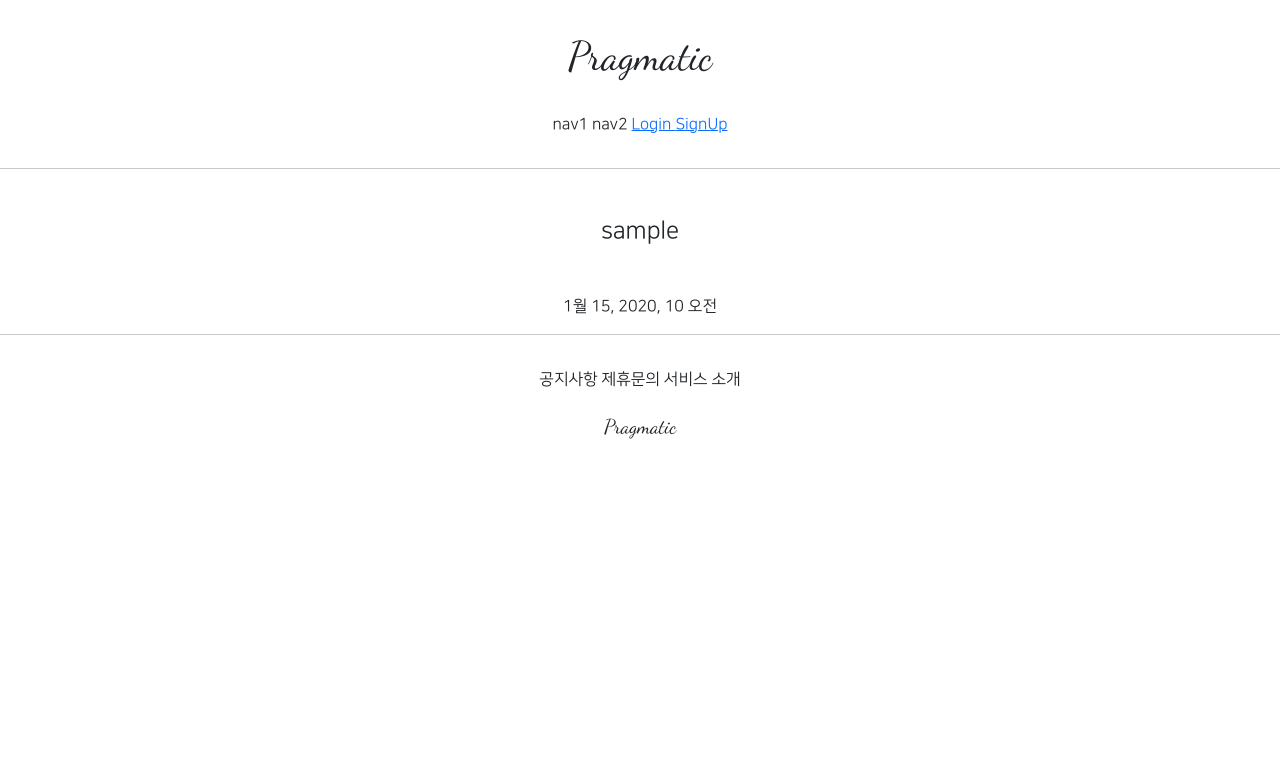
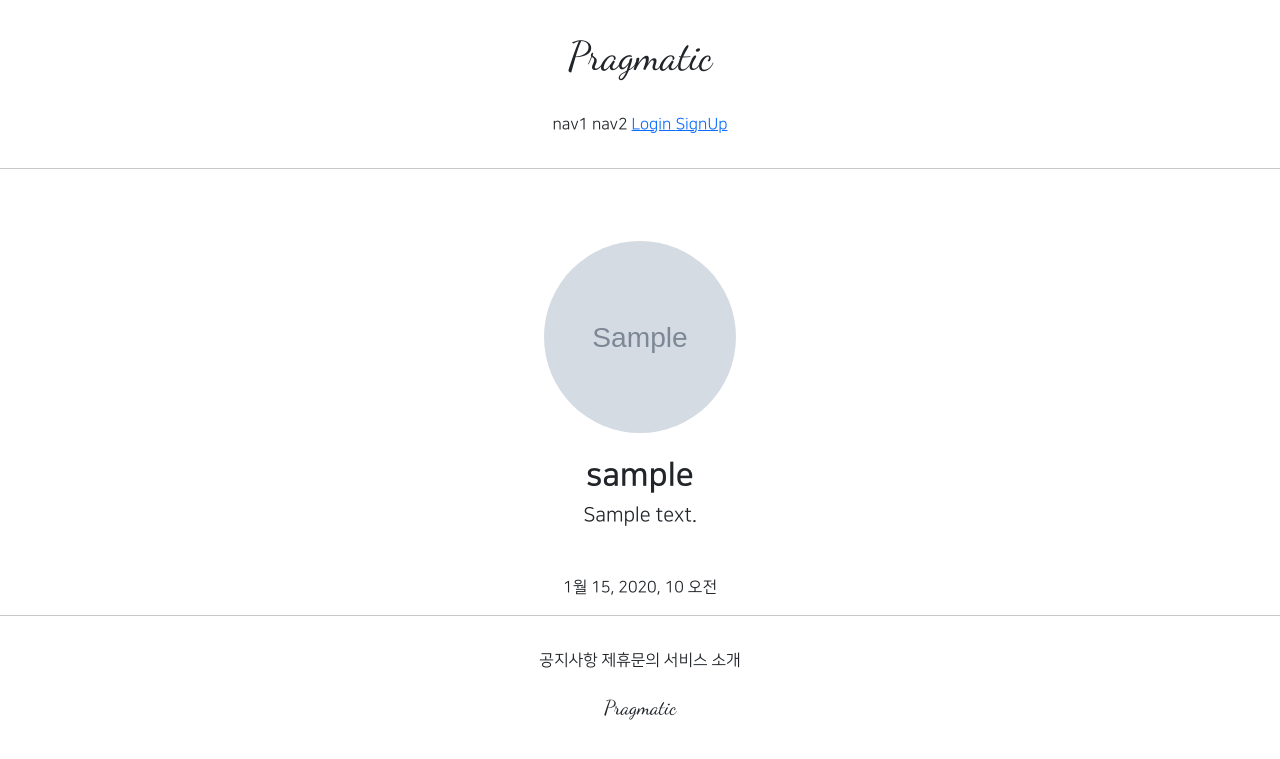
Before and after one commit to TTioTTi/gis_1ban, a Django app: page /accounts/detail/1 in a window 1280 px wide. Shown: the top 759 px of the page. Run offline with Django 3.2, Linux system fonts and the light colour scheme; tables that the repository leaves empty hold one stand-in row (values such as "Sample post"); grey boxes marked "Sample" are stand-in pictures; parts of the project's set-up code (start-up, migrations or seed data) failed here and were passed over; some libraries are stand-ins or nearby versions.

Commit message:
7/26 1ban class commit 4

```diff
--- a/accountapp/templates/accountapp/detail.html
+++ b/accountapp/templates/accountapp/detail.html
@@ -4,7 +4,19 @@
 
 <div class="text-center mw-500 m-auto">
     <div class="m-5">
-        <h4>{{ target_user.username }}</h4>
+        {% if target_user.profile %}
+            <img src="{{ target_user.profile.image.url }}"
+                 class="profile_image m-4"
+                 alt="profile image">
+            <h2 class="NNS_B">{{ target_user.profile.nickname }}</h2>
+            <h5>{{ target_user.profile.message }}</h5>
+        {% else %}
+        <h2 class="NNS_B">
+            <a href="{% url 'profileapp:create' %}">
+                Create Profile
+            </a>
+        </h2>
+        {% endif %}
     </div>
     <div>
         {{ target_user.date_joined }}
--- a/djangoProject000/urls.py
+++ b/djangoProject000/urls.py
@@ -13,6 +13,8 @@ Including another URLconf
     1. Import the include() function: from django.urls import include, path
     2. Add a URL to urlpatterns:  path('blog/', include('blog.urls'))
 """
+from django.conf import settings
+from django.conf.urls.static import static
 from django.contrib import admin
 from django.urls import path, include
 
@@ -20,4 +22,4 @@ urlpatterns = [
     path('admin/', admin.site.urls),
     path('accounts/', include('accountapp.urls')),
     path('profiles/', include('profileapp.urls')),
-]
+]  + static(settings.MEDIA_URL, document_root=settings.MEDIA_ROOT)
--- a/profileapp/models.py
+++ b/profileapp/models.py
@@ -5,8 +5,8 @@ from django.db import models
 
 
 class Profile(models.Model):
-    user = models.OneToOneField(User, on_delete=models.CASCADE, related_name='profileapp')
+    user = models.OneToOneField(User, on_delete=models.CASCADE, related_name='profile')
 
-    image = models.ImageField(upload_to='profileapp/', null=True)
+    image = models.ImageField(upload_to='profile/', null=True)
     nickname = models.CharField(max_length=30, unique=True)
     message = models.CharField(max_length=200, null=True)
--- a/static/base.css
+++ b/static/base.css
@@ -18,3 +18,14 @@
     max-width: 500px;
     margin: 1rem 1.5rem;
 }
+
+.profile_image {
+    width: 12rem;
+    height: 12rem;
+    border-radius: 20rem;
+    object-fit: cover;
+}
+
+.NNS_B {
+    font-family: 'NanumSquareB', cursive;
+}
```
